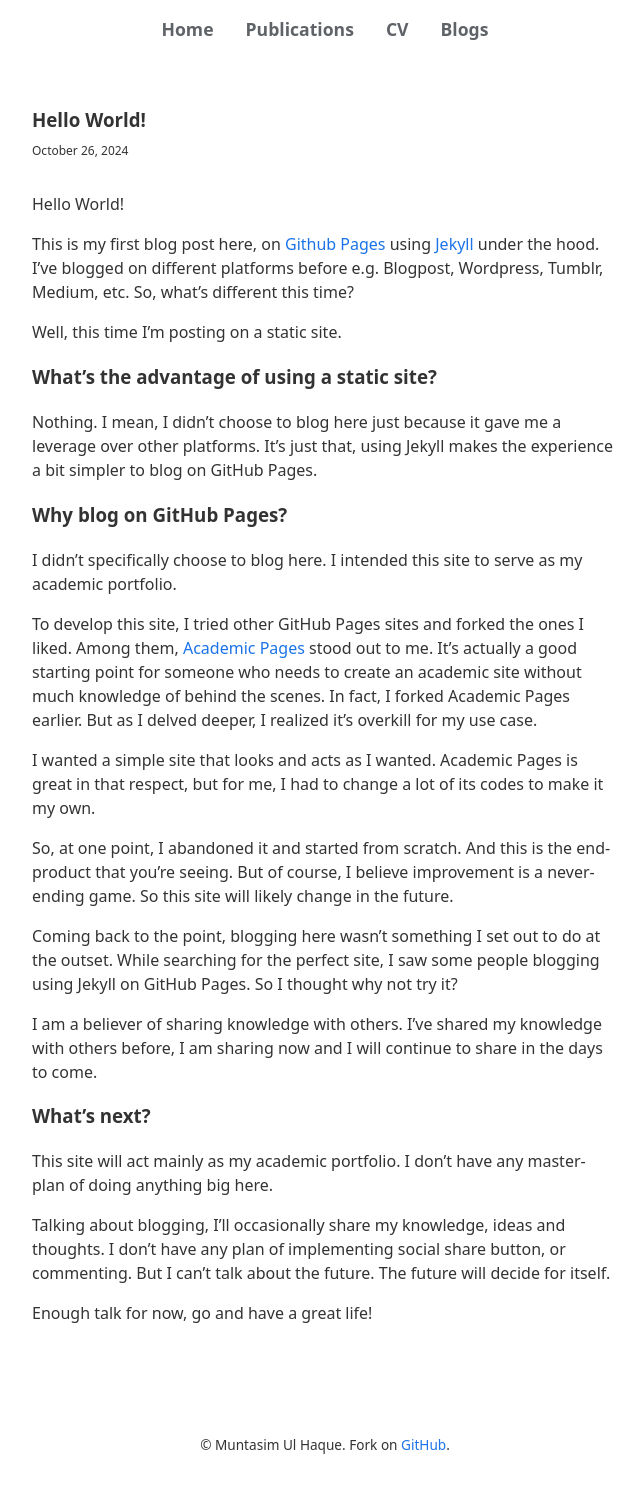
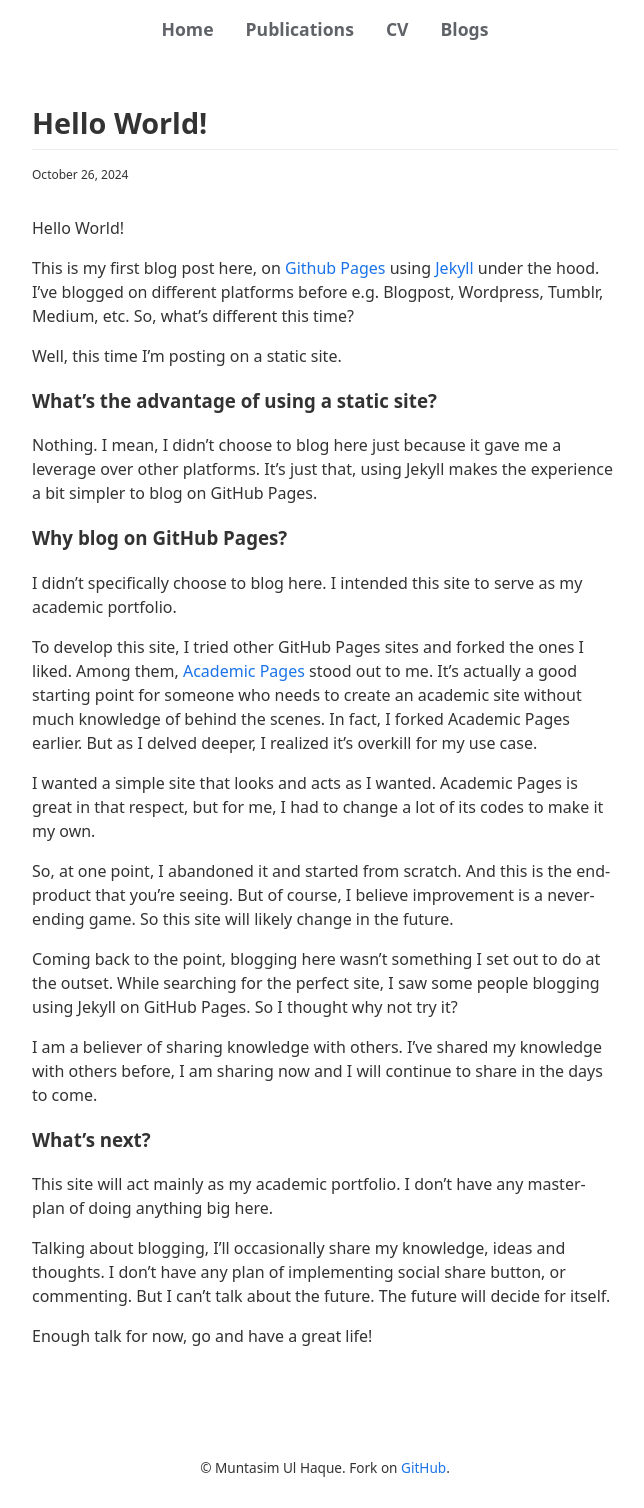
Before and after one commit to muntasimulhaque/muntasimulhaque.github.io, a Jekyll site: the page built from _posts/2024-10-26-hello-world.md, in a window 1280 px wide. Shown: the whole page, without its empty margins (315-959 px from the left). Built offline with Jekyll 4.4.1, drawn with Linux system fonts in a browser that asks for light colours; before the commit the page ends 1485 px from its top, so only the background shows below that.

Commit message:
Update main.css

```diff
--- a/assets/css/main.css
+++ b/assets/css/main.css
@@ -151,8 +151,12 @@ nav a:hover {
 /* Blog post styles */
 .blog-post h1 {
     color: var(--primary-color);
+    font-size: 1.8rem; /* Larger than other headings */
     margin-top: 0;
-    margin-bottom: 0.5rem;
+    margin-bottom: 1rem;
+    line-height: 1.2;
+    border-bottom: 1px solid #eaecef; /* Optional: adds a subtle underline */
+    padding-bottom: 0.5rem; /* Optional: adds some space below the title */
 }
 
 .blog-post {
```
